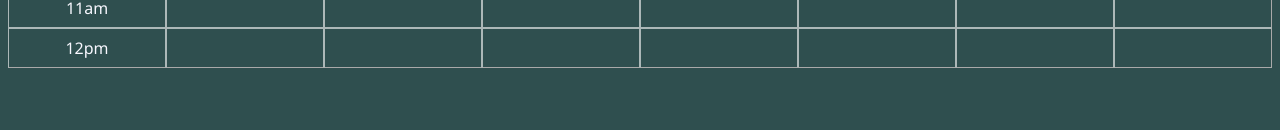
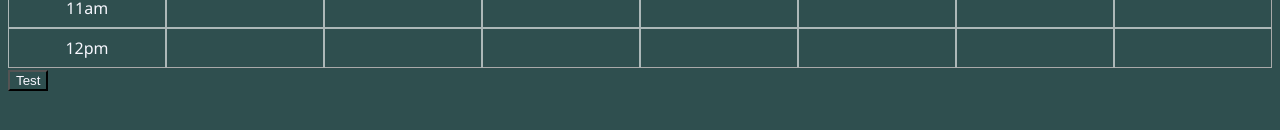
Before and after one commit to alligatorjazz/happenstance, a React (Vite) app: page / in a window 1280 px wide. Shown: the part 558-688 px from the top of the page. Built offline with nearby package versions, Linux system fonts and the light colour scheme.

Commit message:
time blocks turned into class and export blocks implemented

```diff
--- a/package.json
+++ b/package.json
@@ -10,7 +10,9 @@
     "preview": "vite preview"
   },
   "dependencies": {
+    "@types/luxon": "^3.2.0",
     "firebase": "^9.16.0",
+    "luxon": "^3.2.1",
     "react": "^18.2.0",
     "react-dom": "^18.2.0",
     "sass": "^1.57.1",
--- a/src/components/CalendarView.lib.ts
+++ b/src/components/CalendarView.lib.ts
@@ -1,5 +1,9 @@
+import { Timestamp } from "firebase/firestore";
+import { DateTime } from "luxon";
 import { DOMAttributes, MouseEventHandler } from "react";
-import { Weekday, weekdays } from "../types";
+import { TimeBlock, Weekday, weekdays } from "../types";
+
+export const minutesPerDivision = 30;
 
 export type CalendarState = {
 	divisions: boolean[],
@@ -34,10 +38,36 @@ export function bindCell({ setDivisions }: CalendarState, position: number): DOM
 	};
 }
 
-// TODO: implement
-// export function exportBlocks(date: Date, { divisions }: CalendarState) {
+export function exportBlocks(date: Date, divisions: boolean[]): TimeBlock[] {
+	const referenceDate: DateTime = DateTime
+		.fromISO(date.toISOString().slice(0, 10));
 
-// }
+	// loops through divisions, tabulates the continous blocks of available time,
+	// and returns them all as an array of TimeBlocks.
+	const times = divisions.map((_, index) => {
+		return referenceDate.plus({ minutes: 30 * index });
+	});
+
+	const timeBlocks: TimeBlock[] = [];
+	let queuedBlock: DateTime[] = [];
+	for (let i = 0; i < divisions.length; i++) {
+		if (divisions[i] == true && queuedBlock.length == 0) {
+			queuedBlock.push(times[i]);
+		}
+
+		if (divisions[i] == false && queuedBlock.length == 1) {
+			queuedBlock.push(times[i]);
+		}
+
+		if (queuedBlock.length == 2) {
+			timeBlocks.push(TimeBlock.fromDateTimes(queuedBlock));
+			queuedBlock = [];
+		}
+	}
+
+	console.log(timeBlocks.map(block => block.toString()));
+	return timeBlocks;
+}
 
 export function to12Hour(hour: number) {
 	const meridian = hour >= 12 ? "pm" : "am";
--- a/src/components/CalendarView.tsx
+++ b/src/components/CalendarView.tsx
@@ -1,6 +1,6 @@
 import { createContext, useContext, useState } from "react";
 import { Weekday, weekdays } from "../types";
-import { bindCell, CalendarState, sortWeek, to12Hour } from "./CalendarView.lib";
+import { bindCell, CalendarState, sortWeek, to12Hour, exportBlocks } from "./CalendarView.lib";
 import styles from "./CalendarView.module.scss";
 
 const CalendarContext = createContext<CalendarState | null>(null);
@@ -22,7 +22,7 @@ export function CalendarView({ beginDate, hours }: {
 	return (
 		<CalendarContext.Provider value={{ divisions, setDivisions }}>
 			<div className={styles.Container}>
-				<TimeColumn date={beginDate} hours={hours}/>
+				<TimeColumn date={beginDate} hours={hours} />
 				{week.map((weekday, index) =>
 					<DayColumn
 						key={index}
@@ -33,6 +33,7 @@ export function CalendarView({ beginDate, hours }: {
 					/>
 				)}
 			</div>
+			<button onClick={() => exportBlocks(beginDate, divisions)}>Test</button>
 		</CalendarContext.Provider>
 	);
 }
@@ -60,11 +61,14 @@ function DayColumn(props: {
 		});
 
 	return (
-		<div className={styles.Column}>
-			<h3>{props.weekday.slice(0, 3)} {props.weekIndex}</h3>
-			<h4>{props.date}</h4>
-			{subcells}
-		</div>
+		<>
+			<div className={styles.Column}>
+				<h3>{props.weekday.slice(0, 3)} {props.weekIndex}</h3>
+				<h4>{props.date}</h4>
+				{subcells}
+			</div>
+
+		</>
 	);
 }
 
```
Also changed, not shown: 1 other file (tests, documents, lock files or other folders).
